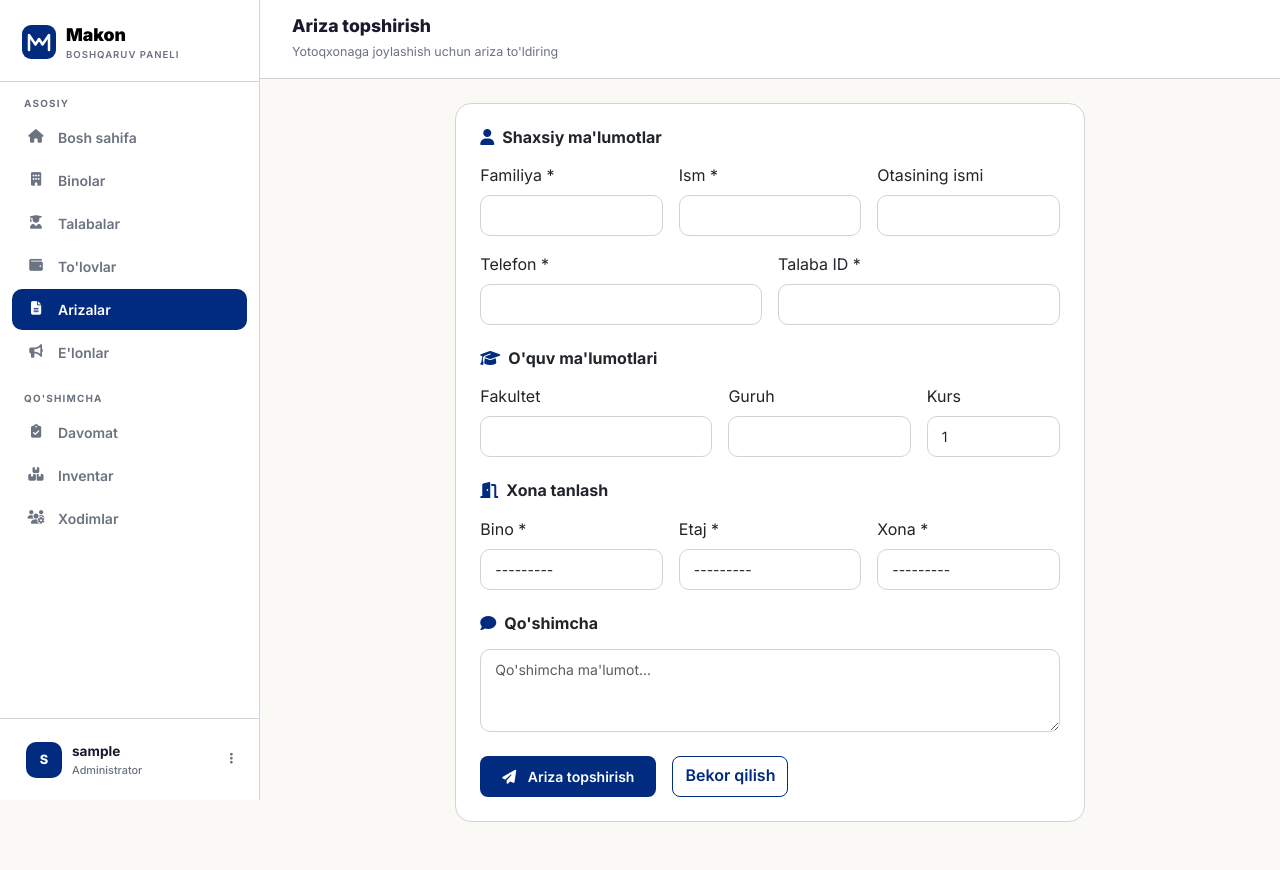
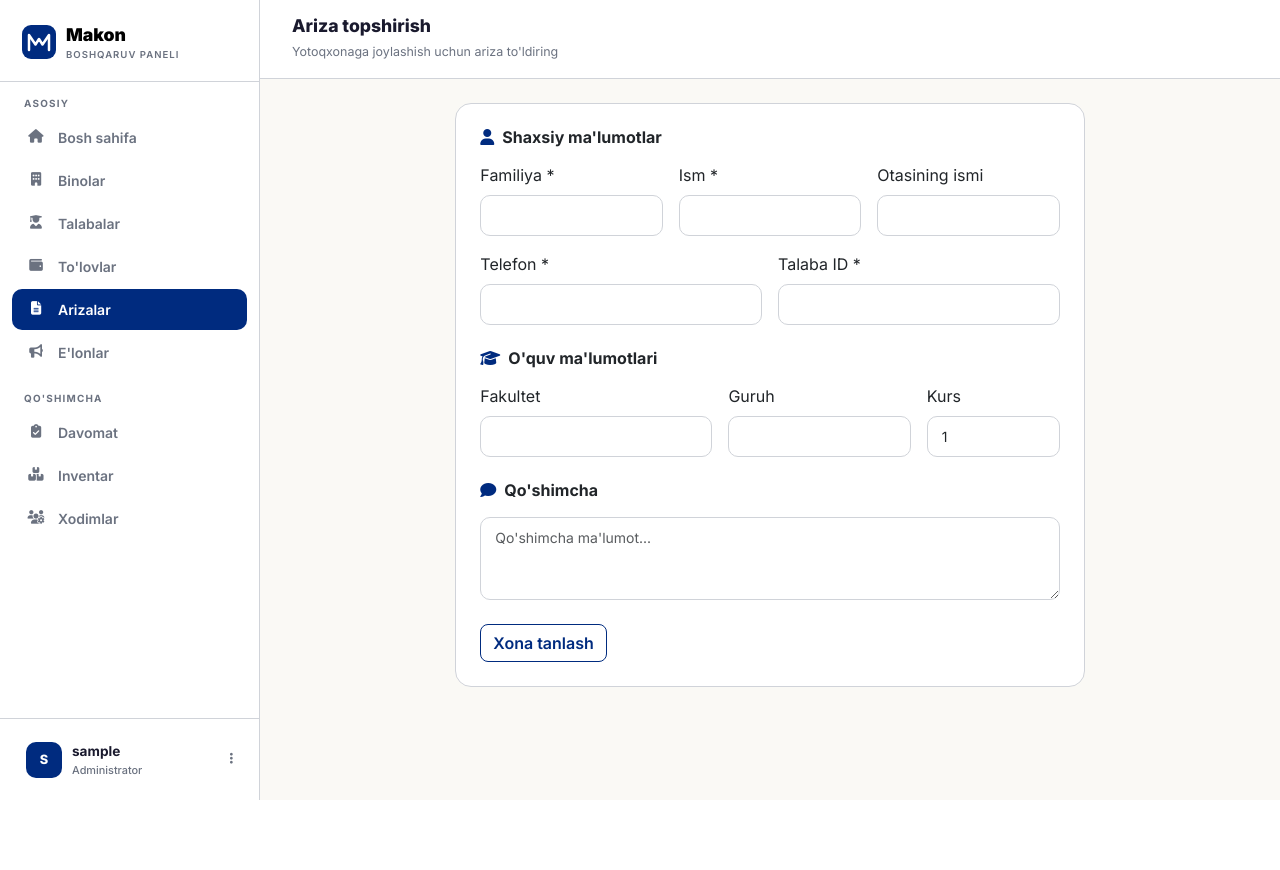
Before and after one commit to JozilovaZ/yotoqxona_web, a Django app: page /applications/apply/ in a window 1280 px wide. After the commit the page ends 800 px from the top, so only its background shows below. Run offline with Django 5.2, Linux system fonts and the light colour scheme; a user stored in the database is signed in; tables that the repository leaves empty hold one stand-in row (values such as "Sample post").

Commit message:
Remove room selection from application form - auto-detect room from URL
Room is now automatically set via ?room=ID parameter when clicking
"Ariza berish" button on a specific room. No building/floor/room
dropdowns shown in the form.

Co-Authored-By: Claude Opus 4.6 <noreply@anthropic.com>

```diff
--- a/apps/applications/forms.py
+++ b/apps/applications/forms.py
@@ -5,16 +5,6 @@ from buildings.models import Building, Floor, Room
 
 class ApplicationForm(forms.ModelForm):
     """Talaba ariza formasi"""
-    building = forms.ModelChoiceField(
-        queryset=Building.objects.filter(is_active=True),
-        label="Bino",
-        widget=forms.Select(attrs={'class': 'form-select', 'id': 'id_building'})
-    )
-    floor = forms.ModelChoiceField(
-        queryset=Floor.objects.none(),
-        label="Etaj",
-        widget=forms.Select(attrs={'class': 'form-select', 'id': 'id_floor'})
-    )
 
     class Meta:
         model = Application
@@ -32,33 +22,24 @@ class ApplicationForm(forms.ModelForm):
             'faculty': forms.TextInput(attrs={'class': 'form-control'}),
             'group': forms.TextInput(attrs={'class': 'form-control'}),
             'course': forms.NumberInput(attrs={'class': 'form-control', 'min': 1}),
-            'room': forms.Select(attrs={'class': 'form-select', 'id': 'id_room'}),
+            'room': forms.HiddenInput(),
             'message': forms.Textarea(attrs={'class': 'form-control', 'rows': 3, 'placeholder': "Qo'shimcha ma'lumot..."}),
         }
 
     def __init__(self, *args, **kwargs):
         super().__init__(*args, **kwargs)
-        self.fields['room'].queryset = Room.objects.none()
-
-        if 'building' in self.data:
+        if self.data.get('room'):
             try:
-                building_id = int(self.data.get('building'))
-                self.fields['floor'].queryset = Floor.objects.filter(
-                    building_id=building_id, is_active=True
-                )
+                room_id = int(self.data.get('room'))
+                self.fields['room'].queryset = Room.objects.filter(pk=room_id)
             except (ValueError, TypeError):
-                pass
-
-        if 'floor' in self.data:
-            try:
-                floor_id = int(self.data.get('floor'))
-                self.fields['room'].queryset = Room.objects.filter(
-                    floor_id=floor_id,
-                    is_active=True,
-                    status__in=['available', 'partial']
-                )
-            except (ValueError, TypeError):
-                pass
+                self.fields['room'].queryset = Room.objects.none()
+        elif self.initial.get('room'):
+            room = self.initial['room']
+            room_id = room.pk if hasattr(room, 'pk') else room
+            self.fields['room'].queryset = Room.objects.filter(pk=room_id)
+        else:
+            self.fields['room'].queryset = Room.objects.none()
 
     def clean_room(self):
         room = self.cleaned_data.get('room')
--- a/apps/applications/views.py
+++ b/apps/applications/views.py
@@ -129,6 +129,15 @@ class ApplicationCreateView(LoginRequiredMixin, CreateView):
     form_class = ApplicationForm
     template_name = 'applications/application_form.html'
 
+    def get_preselected_room(self):
+        room_id = self.request.GET.get('room')
+        if room_id:
+            try:
+                return Room.objects.select_related('floor__building').get(pk=room_id)
+            except Room.DoesNotExist:
+                pass
+        return None
+
     def form_valid(self, form):
         form.instance.user = self.request.user
         form.save()
@@ -137,33 +146,24 @@ class ApplicationCreateView(LoginRequiredMixin, CreateView):
 
     def get_initial(self):
         initial = super().get_initial()
-        room_id = self.request.GET.get('room')
-        if room_id:
-            try:
-                room = Room.objects.get(pk=room_id)
-                initial['room'] = room
-                initial['building'] = room.floor.building
-                initial['floor'] = room.floor
-            except Room.DoesNotExist:
-                pass
+        room = self.get_preselected_room()
+        if room:
+            initial['room'] = room
         return initial
 
     def get_form(self, form_class=None):
         form = super().get_form(form_class)
-        room_id = self.request.GET.get('room')
-        if room_id:
-            try:
-                room = Room.objects.get(pk=room_id)
-                form.fields['floor'].queryset = Floor.objects.filter(
-                    building=room.floor.building, is_active=True
-                )
-                form.fields['room'].queryset = Room.objects.filter(
-                    floor=room.floor, is_active=True,
-                    status__in=['available', 'partial']
-                )
-            except Room.DoesNotExist:
-                pass
+        room = self.get_preselected_room()
+        if room:
+            form.fields['room'].queryset = Room.objects.filter(pk=room.pk)
         return form
+
+    def get_context_data(self, **kwargs):
+        ctx = super().get_context_data(**kwargs)
+        room = self.get_preselected_room()
+        if room:
+            ctx['preselected_room'] = room
+        return ctx
 
 
 class MyApplicationsView(LoginRequiredMixin, ListView):
--- a/templates/applications/application_form.html
+++ b/templates/applications/application_form.html
@@ -67,30 +67,30 @@
                     </div>
                 </div>
 
-                <!-- Xona tanlash -->
-                <h6 class="fw-bold mb-3"><i class="fas fa-door-open me-2" style="color:var(--p)"></i>Xona tanlash</h6>
-                <div class="row g-3 mb-4">
-                    <div class="col-md-4">
-                        <label class="form-label fw-600">Bino *</label>
-                        {{ form.building }}
-                    </div>
-                    <div class="col-md-4">
-                        <label class="form-label fw-600">Etaj *</label>
-                        {{ form.floor }}
-                    </div>
-                    <div class="col-md-4">
-                        <label class="form-label fw-600">Xona *</label>
-                        {{ form.room }}
+                <!-- Xona ma'lumoti -->
+                {% if preselected_room %}
+                <h6 class="fw-bold mb-3"><i class="fas fa-door-open me-2" style="color:var(--p)"></i>Tanlangan xona</h6>
+                {{ form.room }}
+                <div class="card mb-4 p-3" style="background:var(--p10);border:1px solid var(--p20);">
+                    <div class="d-flex align-items-center gap-3">
+                        <i class="fas fa-info-circle" style="color:var(--p);font-size:1.5rem;"></i>
+                        <div style="font-size:0.95rem;">
+                            <strong>{{ preselected_room.floor.building.name }}</strong> |
+                            {{ preselected_room.floor.number }}-etaj |
+                            <strong>{{ preselected_room.number }}-xona</strong> |
+                            Turi: {{ preselected_room.get_room_type_display }} |
+                            Sig'imi: {{ preselected_room.capacity }} kishilik |
+                            Bo'sh: <strong>{{ preselected_room.available_beds }}</strong> joy |
+                            Oylik: <strong>{{ preselected_room.floor.building.monthly_price|floatformat:0 }} so'm</strong>
+                        </div>
                     </div>
                 </div>
-
-                <!-- Xona ma'lumoti -->
-                <div id="roomInfo" class="card mb-4 p-3" style="background:var(--p10);border:1px solid var(--p20);display:none;">
-                    <div class="d-flex align-items-center gap-3">
-                        <i class="fas fa-info-circle" style="color:var(--p);font-size:1.2rem;"></i>
-                        <div id="roomInfoText" style="font-size:0.875rem;"></div>
-                    </div>
+                {% else %}
+                <div class="alert alert-warning mb-4">
+                    <i class="fas fa-exclamation-triangle me-2"></i>
+                    Iltimos, avval <a href="{% url 'applications:available_rooms' %}">yotoqxonalar ro'yxati</a>dan xona tanlang.
                 </div>
+                {% endif %}
 
                 <!-- Xabar -->
                 <h6 class="fw-bold mb-3"><i class="fas fa-comment me-2" style="color:var(--p)"></i>Qo'shimcha</h6>
@@ -99,10 +99,12 @@
                 </div>
 
                 <div class="d-flex gap-3">
+                    {% if preselected_room %}
                     <button type="submit" class="btn btn-accent">
                         <i class="fas fa-paper-plane me-2"></i> Ariza topshirish
                     </button>
-                    <a href="{% url 'applications:available_rooms' %}" class="btn btn-outline-primary">Bekor qilish</a>
+                    {% endif %}
+                    <a href="{% url 'applications:available_rooms' %}" class="btn btn-outline-primary">{{ preselected_room|yesno:"Bekor qilish,Xona tanlash" }}</a>
                 </div>
             </form>
         </div>
@@ -111,60 +113,4 @@
 {% endblock %}
 
 {% block extra_js %}
-<script>
-const buildingSelect = document.getElementById('id_building');
-const floorSelect = document.getElementById('id_floor');
-const roomSelect = document.getElementById('id_room');
-const roomInfo = document.getElementById('roomInfo');
-const roomInfoText = document.getElementById('roomInfoText');
-
-buildingSelect.addEventListener('change', function() {
-    const buildingId = this.value;
-    floorSelect.innerHTML = '<option value="">---------</option>';
-    roomSelect.innerHTML = '<option value="">---------</option>';
-    roomInfo.style.display = 'none';
-
-    if (buildingId) {
-        fetch(`/applications/api/floors/${buildingId}/`)
-            .then(r => r.json())
-            .then(data => {
-                data.forEach(f => {
-                    floorSelect.innerHTML += `<option value="${f.id}">${f.number}-etaj</option>`;
-                });
-            });
-    }
-});
-
-floorSelect.addEventListener('change', function() {
-    const floorId = this.value;
-    roomSelect.innerHTML = '<option value="">---------</option>';
-    roomInfo.style.display = 'none';
-
-    if (floorId) {
-        fetch(`/applications/api/rooms/${floorId}/`)
-            .then(r => r.json())
-            .then(data => {
-                data.forEach(r => {
-                    roomSelect.innerHTML += `<option value="${r.id}" data-info='${JSON.stringify(r)}'>${r.number}-xona (${r.available_beds} bo'sh joy)</option>`;
-                });
-            });
-    }
-});
-
-roomSelect.addEventListener('change', function() {
-    const selected = this.options[this.selectedIndex];
-    if (selected.dataset.info) {
-        const info = JSON.parse(selected.dataset.info);
-        roomInfo.style.display = 'block';
-        roomInfoText.innerHTML = `
-            <strong>${info.number}-xona</strong> | Turi: ${info.room_type} |
-            Sig'imi: ${info.capacity} kishilik | Bo'sh: <strong>${info.available_beds}</strong> joy |
-            Oylik: <strong>${Number(info.monthly_price).toLocaleString()} so'm</strong> |
-            Kunlik: <strong>${Number(info.daily_price).toLocaleString()} so'm</strong>
-        `;
-    } else {
-        roomInfo.style.display = 'none';
-    }
-});
-</script>
 {% endblock %}
```
